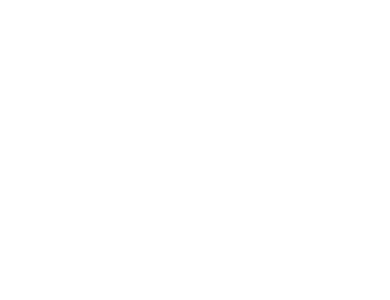
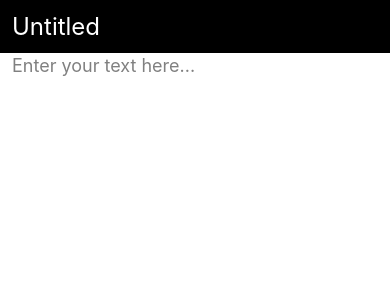
Before and after one commit to DankAvHi/TextEditor, a React Native app: screen / in a window 390 px wide. Shown: the top 300 px of the page. Built offline with nearby package versions, Linux system fonts and the light colour scheme.

Commit message:
[mv] app to sep folder; add top bar and textbox to app component

```diff
--- a/App.tsx
+++ /dev/null
@@ -1,7 +0,0 @@
-import { SafeAreaView } from "react-native";
-
-function App(): JSX.Element {
-  return <SafeAreaView></SafeAreaView>;
-}
-
-export default App;
--- a/index.js
+++ b/index.js
@@ -3,7 +3,7 @@
  */
 
 import { AppRegistry } from "react-native";
-import App from "./App";
+import { App } from "./src/app";
 import { name as appName } from "./app.json";
 
 AppRegistry.registerComponent(appName, () => App);
--- /dev/null
+++ b/src/app/App.styles.tsx
@@ -0,0 +1,11 @@
+import { ColorSchemeName, StyleSheet } from "react-native";
+
+export const useAppStyles = (colorScheme: ColorSchemeName) => {
+  return StyleSheet.create({
+    App: {
+      backgroundColor: colorScheme === "dark" ? "black" : "white",
+
+      height: "100%",
+    },
+  });
+};
--- /dev/null
+++ b/src/app/App.tsx
@@ -0,0 +1,29 @@
+import {
+  SafeAreaView,
+  StatusBar,
+  TextInput,
+  useColorScheme,
+} from "react-native";
+import { useAppStyles } from "./App.styles";
+import { AppTopBar } from "../widgets";
+
+export const App = (): JSX.Element => {
+  const colorScheme = useColorScheme();
+  const styles = useAppStyles(colorScheme);
+
+  return (
+    <SafeAreaView style={styles.App}>
+      <StatusBar
+        barStyle={colorScheme === "dark" ? "light-content" : "dark-content"}
+        backgroundColor={colorScheme === "dark" ? "black" : "white"}
+      />
+      <AppTopBar />
+      <TextInput
+        style={{ padding: 12, fontSize: 18, lineHeight: 1.5 }}
+        multiline
+        placeholder="Enter your text here..."
+        placeholderTextColor={"gray"}
+      />
+    </SafeAreaView>
+  );
+};
--- /dev/null
+++ b/src/app/index.tsx
@@ -0,0 +1 @@
+export { App } from "./App";
```
Also changed, not shown: 1 other file (tests, documents, lock files or other folders).
